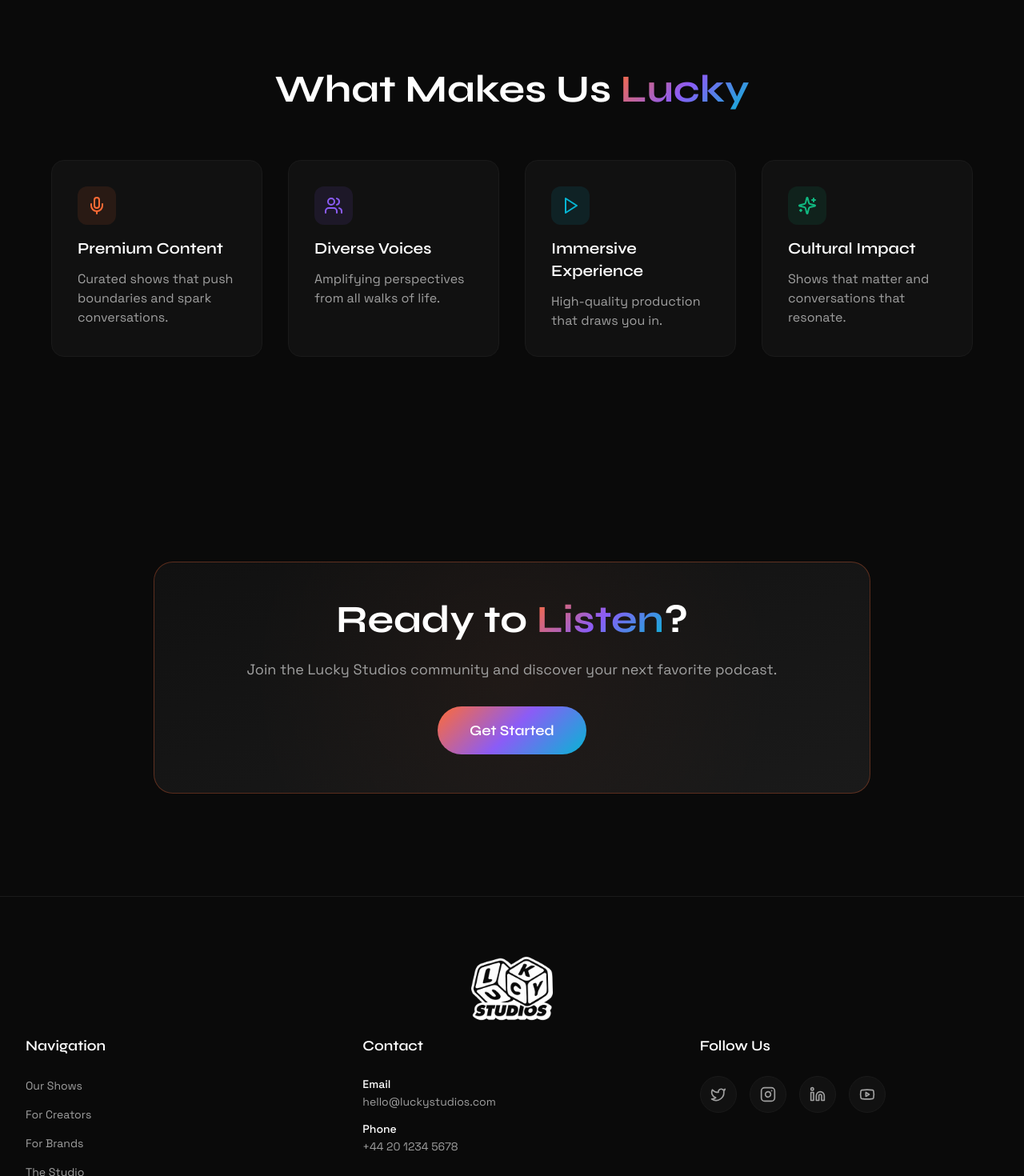
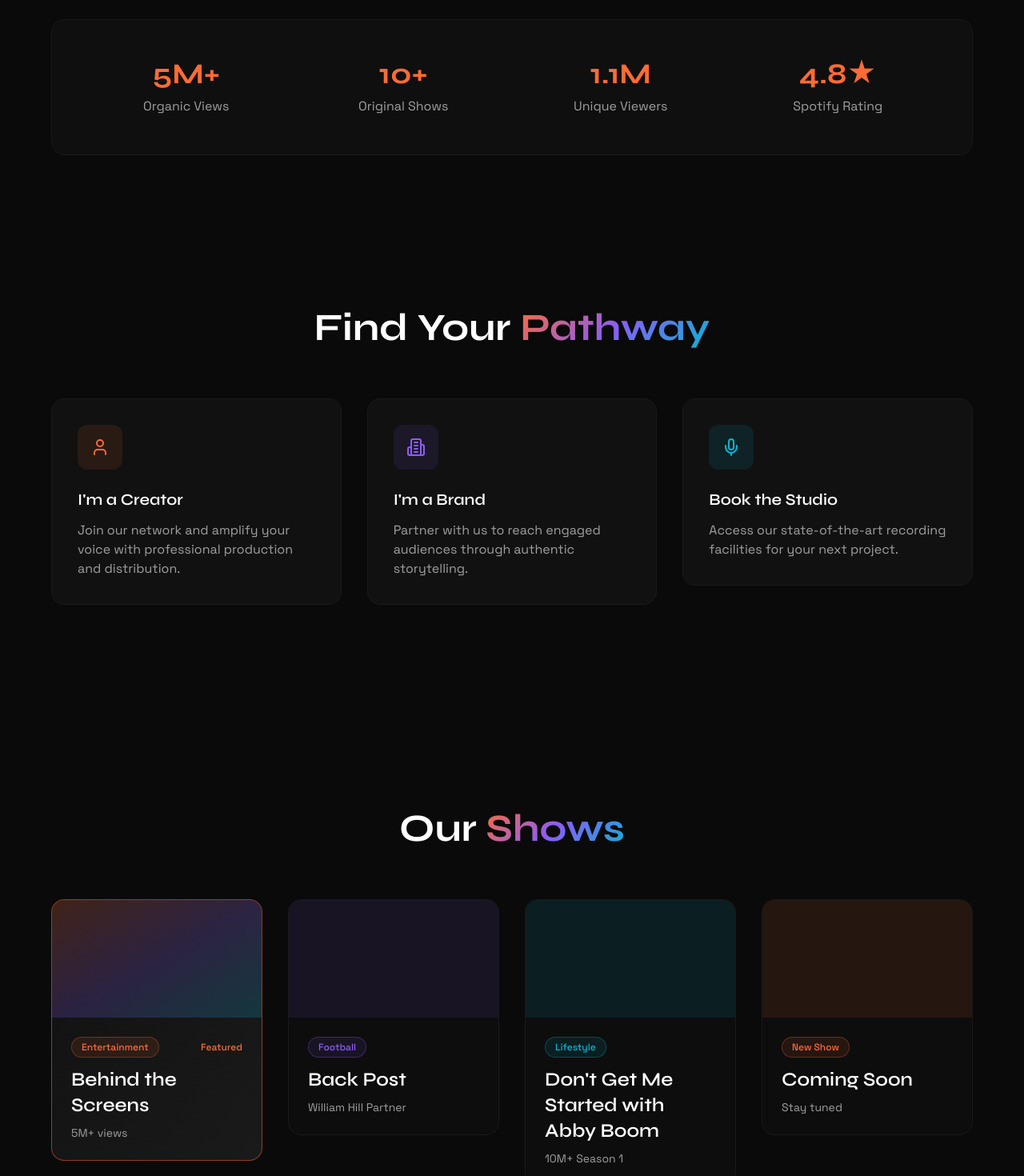
Before and after one commit to curtismorton/lucky-studios, a Next.js app: page / in a window 1280 px wide. Shown: the part 840-2310 px from the top of the page at 80% size. Built offline with nearby package versions, Linux system fonts and the light colour scheme.

Commit message:
Enhance Hero component with updated text gradient effects; refine global styles for better text animations and overall visual consistency.

```diff
--- a/app/page.tsx
+++ b/app/page.tsx
@@ -1,8 +1,10 @@
 "use client";
 
 import { motion } from "framer-motion";
-import { Mic, Play, Users, Sparkles } from "lucide-react";
 import Hero from "@/components/home/Hero";
+import StatsBar from "@/components/home/StatsBar";
+import Pathways from "@/components/home/Pathways";
+import ShowsGrid from "@/components/home/ShowsGrid";
 
 export default function Home() {
   return (
@@ -10,97 +12,14 @@ export default function Home() {
       {/* Hero Section */}
       <Hero />
 
-      {/* Features Section */}
-      <section className="relative px-4 py-24 md:py-32">
-        <div className="mx-auto max-w-6xl">
-          <motion.h2
-            initial={{ opacity: 0, y: 20 }}
-            whileInView={{ opacity: 1, y: 0 }}
-            viewport={{ once: true }}
-            transition={{ duration: 0.6 }}
-            className="mb-12 sm:mb-16 text-center font-heading text-3xl sm:text-4xl font-bold md:text-5xl"
-          >
-            What Makes Us{" "}
-            <span className="text-gradient-accent">Lucky</span>
-          </motion.h2>
+      {/* Stats Bar */}
+      <StatsBar />
 
-          <div className="grid grid-cols-1 sm:grid-cols-2 gap-6 sm:gap-8 md:grid-cols-2 lg:grid-cols-4">
-            {[
-              {
-                icon: Mic,
-                title: "Premium Content",
-                description: "Curated shows that push boundaries and spark conversations.",
-                bgColor: "bg-accent-orange/10",
-                textColor: "text-accent-orange",
-                glowClass: "hover:glow-orange",
-                color: "orange",
-              },
-              {
-                icon: Users,
-                title: "Diverse Voices",
-                description: "Amplifying perspectives from all walks of life.",
-                bgColor: "bg-accent-purple/10",
-                textColor: "text-accent-purple",
-                glowClass: "hover:glow-purple",
-                color: "purple",
-              },
-              {
-                icon: Play,
-                title: "Immersive Experience",
-                description: "High-quality production that draws you in.",
-                bgColor: "bg-accent-cyan/10",
-                textColor: "text-accent-cyan",
-                glowClass: "hover:glow-cyan",
-                color: "cyan",
-              },
-              {
-                icon: Sparkles,
-                title: "Cultural Impact",
-                description: "Shows that matter and conversations that resonate.",
-                bgColor: "bg-accent-green/10",
-                textColor: "text-accent-green",
-                glowClass: "hover:glow-green",
-                color: "green",
-              },
-            ].map((feature, index) => {
-              const Icon = feature.icon;
+      {/* Pathways Section */}
+      <Pathways />
 
-              // Predefined mapping for hover border colors (Tailwind-safe)
-              const colorStyles = {
-                orange: "hover:border-accent-orange/50",
-                purple: "hover:border-accent-purple/50",
-                cyan: "hover:border-accent-cyan/50",
-                green: "hover:border-accent-green/50",
-              };
-
-              const hoverBorderClass = colorStyles[feature.color as keyof typeof colorStyles] || colorStyles.orange;
-
-              return (
-                <motion.div
-                  key={feature.title}
-                  initial={{ opacity: 0, y: 20 }}
-                  whileInView={{ opacity: 1, y: 0 }}
-                  viewport={{ once: true }}
-                  transition={{ duration: 0.6, delay: index * 0.1 }}
-                  className={`group relative rounded-2xl border border-background-tertiary bg-background-secondary p-8 transition-all duration-300 ${hoverBorderClass} hover:bg-background-tertiary ${feature.glowClass}`}
-                >
-                  <div
-                    className={`mb-4 inline-flex rounded-xl ${feature.bgColor} p-3 ${feature.textColor} transition-transform duration-300 group-hover:scale-110`}
-                  >
-                    <Icon className="h-6 w-6" />
-                  </div>
-                  <h3 className="mb-3 font-heading text-xl font-semibold">
-                    {feature.title}
-                  </h3>
-                  <p className="font-body text-text-secondary">
-                    {feature.description}
-                  </p>
-                </motion.div>
-              );
-            })}
-          </div>
-        </div>
-      </section>
+      {/* Shows Grid */}
+      <ShowsGrid />
 
       {/* CTA Section */}
       <section className="relative px-4 py-24 md:py-32">
--- a/components/home/Pathways.tsx
+++ b/components/home/Pathways.tsx
@@ -1,38 +1,40 @@
 "use client";
 
 import { motion } from "framer-motion";
-import { Mic, Building, Video, ArrowRight } from "lucide-react";
+import { useInView } from "framer-motion";
+import { useRef } from "react";
 import Link from "next/link";
-import { cardHover, buttonHover, buttonTap } from "@/lib/animations";
+import { User, Building2, Mic } from "lucide-react";
+import { cardHover } from "@/lib/animations";
 
 interface Pathway {
   title: string;
   description: string;
   href: string;
-  icon: typeof Mic;
+  icon: typeof User;
   accentColor: "orange" | "purple" | "cyan";
 }
 
 const pathways: Pathway[] = [
   {
     title: "I'm a Creator",
-    description: "Join our network and grow your audience",
+    description: "Join our network and amplify your voice with professional production and distribution.",
     href: "/creators",
-    icon: Mic,
+    icon: User,
     accentColor: "orange",
   },
   {
     title: "I'm a Brand",
-    description: "Partner with us on branded content",
+    description: "Partner with us to reach engaged audiences through authentic storytelling.",
     href: "/brands",
-    icon: Building,
+    icon: Building2,
     accentColor: "purple",
   },
   {
     title: "Book the Studio",
-    description: "Rent our London Bridge space",
+    description: "Access our state-of-the-art recording facilities for your next project.",
     href: "/studio",
-    icon: Video,
+    icon: Mic,
     accentColor: "cyan",
   },
 ];
@@ -41,44 +43,41 @@ const accentStyles = {
   orange: {
     bg: "bg-accent-orange/10",
     text: "text-accent-orange",
-    border: "border-accent-orange/30",
+    border: "border-accent-orange/50",
     glow: "hover:glow-orange",
-    hoverBorder: "hover:border-accent-orange/50",
   },
   purple: {
     bg: "bg-accent-purple/10",
     text: "text-accent-purple",
-    border: "border-accent-purple/30",
+    border: "border-accent-purple/50",
     glow: "hover:glow-purple",
-    hoverBorder: "hover:border-accent-purple/50",
   },
   cyan: {
     bg: "bg-accent-cyan/10",
     text: "text-accent-cyan",
-    border: "border-accent-cyan/30",
+    border: "border-accent-cyan/50",
     glow: "hover:glow-cyan",
-    hoverBorder: "hover:border-accent-cyan/50",
   },
 };
 
 export default function Pathways() {
+  const ref = useRef(null);
+  const isInView = useInView(ref, { once: true, margin: "-100px" });
+
   return (
-    <section className="relative mx-auto max-w-7xl px-4 py-24 sm:px-6 lg:px-8 md:py-32">
-      {/* Section Header */}
-      <motion.div
+    <section ref={ref} className="relative px-4 py-24 md:py-32">
+      <div className="mx-auto max-w-6xl">
+        <motion.h2
           initial={{ opacity: 0, y: 20 }}
-        whileInView={{ opacity: 1, y: 0 }}
-        viewport={{ once: true }}
+          animate={isInView ? { opacity: 1, y: 0 } : {}}
           transition={{ duration: 0.6 }}
-        className="mb-16 text-center"
+          className="mb-12 sm:mb-16 text-center font-heading text-3xl sm:text-4xl font-bold md:text-5xl"
         >
-        <h2 className="font-heading text-3xl sm:text-4xl font-bold md:text-5xl">
-          Find Your <span className="text-gradient-accent">Path</span>
-        </h2>
-      </motion.div>
+          Find Your{" "}
+          <span className="text-gradient-accent">Pathway</span>
+        </motion.h2>
 
-      {/* Pathway Cards */}
-      <div className="grid grid-cols-1 gap-6 md:grid-cols-3">
+        <div className="grid grid-cols-1 md:grid-cols-3 gap-6 sm:gap-8">
           {pathways.map((pathway, index) => {
             const Icon = pathway.icon;
             const styles = accentStyles[pathway.accentColor];
@@ -87,50 +86,32 @@ export default function Pathways() {
               <motion.div
                 key={pathway.title}
                 initial={{ opacity: 0, y: 20 }}
-              whileInView={{ opacity: 1, y: 0 }}
-              viewport={{ once: true }}
+                animate={isInView ? { opacity: 1, y: 0 } : {}}
                 transition={{ duration: 0.6, delay: index * 0.1 }}
               >
                 <Link href={pathway.href}>
                   <motion.div
-                  className={`group relative overflow-hidden rounded-2xl border ${styles.border} ${styles.hoverBorder} bg-background-secondary/50 backdrop-blur-sm p-6 sm:p-8 transition-all duration-300 ${styles.glow} touch-manipulation`}
                     whileHover={cardHover}
+                    className={`group relative rounded-2xl border border-background-tertiary bg-background-secondary p-8 transition-all duration-300 ${styles.border} hover:bg-background-tertiary ${styles.glow}`}
                   >
-                  {/* Icon Circle */}
-                  <div className="mb-6">
                     <div
-                      className={`inline-flex h-16 w-16 items-center justify-center rounded-full ${styles.bg} transition-transform duration-300 group-hover:scale-110`}
+                      className={`mb-6 inline-flex rounded-xl ${styles.bg} p-4 ${styles.text} transition-transform duration-300 group-hover:scale-110`}
                     >
-                      <Icon className={`h-8 w-8 ${styles.text}`} />
+                      <Icon className="h-6 w-6" />
                     </div>
-                  </div>
-
-                  {/* Content */}
-                  <h3 className="mb-3 font-heading text-xl sm:text-2xl font-semibold text-white">
+                    <h3 className="mb-3 font-heading text-xl font-semibold">
                       {pathway.title}
                     </h3>
-                  <p className="mb-6 font-body text-text-secondary">
+                    <p className="font-body text-text-secondary">
                       {pathway.description}
                     </p>
-
-                  {/* Arrow */}
-                  <div className={`relative inline-flex items-center gap-2 ${styles.text} font-body text-sm font-medium`}>
-                    <span>Learn more</span>
-                    <div className="opacity-0 -translate-x-2 transition-all duration-300 group-hover:opacity-100 group-hover:translate-x-0">
-                      <ArrowRight className="h-4 w-4" />
-                    </div>
-                  </div>
-
-                  {/* Hover Glow Effect */}
-                  <div
-                    className={`pointer-events-none absolute inset-0 -z-10 rounded-2xl opacity-0 transition-opacity duration-300 group-hover:opacity-100 ${styles.bg}`}
-                  />
                   </motion.div>
                 </Link>
               </motion.div>
             );
           })}
         </div>
+      </div>
     </section>
   );
 }
--- a/components/home/ShowsGrid.tsx
+++ b/components/home/ShowsGrid.tsx
@@ -1,56 +1,76 @@
 "use client";
 
-import { motion } from "framer-motion";
+import { motion, useInView } from "framer-motion";
+import { useRef } from "react";
 import Link from "next/link";
+import { ArrowRight } from "lucide-react";
+import ShowCard from "@/components/shows/ShowCard";
 import { shows } from "@/lib/data/shows";
-import ShowCard from "@/components/shows/ShowCard";
+import { buttonHover, buttonTap } from "@/lib/animations";
+
+// Filter shows to display on homepage
+const featuredShows = shows.filter(
+  (show) =>
+    show.slug === "behind-the-screens" ||
+    show.slug === "back-post" ||
+    show.slug === "dont-get-me-started"
+);
+
+// Add Coming Soon placeholder
+const comingSoonShow = shows.find((show) => show.slug === "coming-soon");
 
 export default function ShowsGrid() {
+  const ref = useRef(null);
+  const isInView = useInView(ref, { once: true, margin: "-100px" });
+
   return (
-    <section className="relative mx-auto max-w-7xl px-4 py-24 sm:px-6 lg:px-8 md:py-32">
-      {/* Section Header */}
+    <section ref={ref} className="relative px-4 py-24 md:py-32">
+      <div className="mx-auto max-w-6xl">
+        <motion.h2
+          initial={{ opacity: 0, y: 20 }}
+          animate={isInView ? { opacity: 1, y: 0 } : {}}
+          transition={{ duration: 0.6 }}
+          className="mb-12 sm:mb-16 text-center font-heading text-3xl sm:text-4xl font-bold md:text-5xl"
+        >
+          Our{" "}
+          <span className="text-gradient-accent">Shows</span>
+        </motion.h2>
+
+        <div className="grid grid-cols-1 sm:grid-cols-2 lg:grid-cols-4 gap-6 sm:gap-8 mb-12">
+          {featuredShows.map((show, index) => (
+            <ShowCard
+              key={show.id}
+              show={show}
+              index={index}
+              featured={show.featured}
+            />
+          ))}
+          {comingSoonShow && (
+            <ShowCard
+              show={comingSoonShow}
+              index={featuredShows.length}
+            />
+          )}
+        </div>
+
         <motion.div
           initial={{ opacity: 0, y: 20 }}
-        whileInView={{ opacity: 1, y: 0 }}
-        viewport={{ once: true }}
-        transition={{ duration: 0.6 }}
-        className="mb-16 text-center"
-      >
-        <h2 className="mb-4 font-heading text-3xl sm:text-4xl font-bold md:text-5xl">
-          Our <span className="text-gradient-accent">Network</span>
-        </h2>
-        <p className="font-body text-base sm:text-lg text-text-secondary">
-          Hit shows reaching millions
-        </p>
-      </motion.div>
-
-      {/* Shows Grid */}
-      <div className="mb-12 grid grid-cols-1 sm:grid-cols-2 gap-4 sm:gap-6 md:grid-cols-4">
-        {shows.map((show, index) => (
-          <div key={show.id} className={show.featured ? "sm:col-span-2 md:col-span-2" : ""}>
-            <ShowCard show={show} index={index} featured={show.featured} />
-          </div>
-        ))}
-      </div>
-
-      {/* View All Button */}
-      <motion.div
-        initial={{ opacity: 0, y: 20 }}
-        whileInView={{ opacity: 1, y: 0 }}
-        viewport={{ once: true }}
+          animate={isInView ? { opacity: 1, y: 0 } : {}}
           transition={{ duration: 0.6, delay: 0.4 }}
-        className="text-center"
+          className="flex justify-center"
         >
           <Link href="/shows">
             <motion.button
-            className="rounded-full border-2 border-accent-orange bg-transparent px-6 py-3 sm:px-8 sm:py-4 font-heading text-base sm:text-lg font-semibold text-white transition-all duration-300 hover:bg-accent-orange/10 hover:glow-orange touch-manipulation min-h-[44px]"
-            whileHover={{ scale: 1.05 }}
-            whileTap={{ scale: 0.95 }}
+              className="group flex items-center gap-2 rounded-full border-2 border-accent-orange bg-transparent px-8 py-4 font-heading text-lg font-semibold text-white transition-all duration-300 hover:bg-accent-orange/10 hover:glow-orange"
+              whileHover={buttonHover}
+              whileTap={buttonTap}
             >
               View All Shows
+              <ArrowRight className="h-5 w-5 transition-transform duration-300 group-hover:translate-x-1" />
             </motion.button>
           </Link>
         </motion.div>
+      </div>
     </section>
   );
 }
--- a/components/home/StatsBar.tsx
+++ b/components/home/StatsBar.tsx
@@ -1,91 +1,72 @@
 "use client";
 
-import { useEffect, useRef, useState } from "react";
 import { motion, useInView } from "framer-motion";
+import { useRef, useEffect, useState } from "react";
 
-interface Stat {
-  value: number;
+interface StatItem {
+  value: string;
   label: string;
-  suffix: string;
-  decimals?: number;
+  suffix?: string;
+  prefix?: string;
 }
 
-const stats: Stat[] = [
-  { value: 5, label: "Organic Views", suffix: "M+", decimals: 0 },
-  { value: 10, label: "Original Shows", suffix: "+", decimals: 0 },
-  { value: 1.1, label: "Unique Viewers", suffix: "M", decimals: 1 },
-  { value: 4.8, label: "Spotify Rating", suffix: "★", decimals: 1 },
+const stats: StatItem[] = [
+  { value: "5", label: "Organic Views", suffix: "M+" },
+  { value: "10", label: "Original Shows", suffix: "+" },
+  { value: "1.1", label: "Unique Viewers", suffix: "M" },
+  { value: "4.8", label: "Spotify Rating", suffix: "★" },
 ];
 
-function StatItem({
-  stat,
-  index,
-  isInView,
+function AnimatedNumber({
+  value,
+  suffix,
+  prefix,
 }: {
-  stat: Stat;
-  index: number;
-  isInView: boolean;
+  value: string;
+  suffix?: string;
+  prefix?: string;
 }) {
-  const [count, setCount] = useState(0);
-  const frameRef = useRef<number>();
+  const [displayValue, setDisplayValue] = useState("0");
+  const isNumeric = !isNaN(parseFloat(value)) && isFinite(parseFloat(value));
 
   useEffect(() => {
-    if (!isInView) return;
-
-    const duration = 2000; // 2 seconds
-    const startTime = Date.now();
-    const startValue = 0;
-    const endValue = stat.value;
-
-    const animate = () => {
-      const elapsed = Date.now() - startTime;
-      const progress = Math.min(elapsed / duration, 1);
-
-      // Easing function for smooth animation
-      const easeOutQuart = 1 - Math.pow(1 - progress, 4);
-      const currentValue = startValue + (endValue - startValue) * easeOutQuart;
-
-      if (stat.decimals === 0) {
-        setCount(Math.floor(currentValue));
-      } else {
-        setCount(parseFloat(currentValue.toFixed(stat.decimals)));
+    if (!isNumeric) {
+      setDisplayValue(value);
+      return;
     }
 
-      if (progress < 1) {
-        frameRef.current = requestAnimationFrame(animate);
+    const numValue = parseFloat(value);
+    const duration = 2000; // 2 seconds
+    const steps = 60;
+    const increment = numValue / steps;
+    let current = 0;
+    let step = 0;
+
+    const timer = setInterval(() => {
+      step++;
+      current += increment;
+      if (step >= steps) {
+        setDisplayValue(value);
+        clearInterval(timer);
       } else {
-        setCount(endValue);
+        // Format based on original value
+        if (value.includes(".")) {
+          setDisplayValue(current.toFixed(1));
+        } else {
+          setDisplayValue(Math.floor(current).toString());
         }
-    };
+      }
+    }, duration / steps);
 
-    frameRef.current = requestAnimationFrame(animate);
-
-    return () => {
-      if (frameRef.current) {
-        cancelAnimationFrame(frameRef.current);
-      }
-    };
-  }, [isInView, stat.value, stat.decimals]);
+    return () => clearInterval(timer);
+  }, [value, isNumeric]);
 
   return (
-    <motion.div
-      initial={{ opacity: 0, y: 20 }}
-      whileInView={{ opacity: 1, y: 0 }}
-      viewport={{ once: true }}
-      transition={{ duration: 0.6, delay: index * 0.1 }}
-      className="text-center"
-    >
-      <div className="mb-2 font-heading text-2xl sm:text-3xl font-bold md:text-4xl lg:text-5xl">
-        <span className="text-gradient-accent">
-          {stat.decimals === 0
-            ? `${count}${stat.suffix}`
-            : `${count.toFixed(stat.decimals)}${stat.suffix}`}
+    <span>
+      {prefix}
+      {displayValue}
+      {suffix}
     </span>
-      </div>
-      <div className="font-body text-xs font-medium uppercase tracking-wider text-text-muted">
-        {stat.label}
-      </div>
-    </motion.div>
   );
 }
 
@@ -94,26 +75,49 @@ export default function StatsBar() {
   const isInView = useInView(ref, { once: true, margin: "-100px" });
 
   return (
-    <motion.section
+    <section
       ref={ref}
+      className="relative px-4 py-12 md:py-16 overflow-hidden"
+    >
+      <div className="mx-auto max-w-6xl">
+        <motion.div
           initial={{ opacity: 0, y: 20 }}
-      whileInView={{ opacity: 1, y: 0 }}
-      viewport={{ once: true }}
+          animate={isInView ? { opacity: 1, y: 0 } : {}}
           transition={{ duration: 0.6 }}
-      className="relative mx-auto max-w-7xl px-4 py-12 sm:px-6 lg:px-8"
+          className="relative rounded-2xl border border-background-tertiary bg-background-secondary/80 backdrop-blur-sm p-8 md:p-12"
         >
-      <div className="rounded-2xl border border-background-tertiary bg-background-secondary/50 backdrop-blur-sm p-4 sm:p-6 md:p-8 lg:p-12">
-        <div className="grid grid-cols-2 gap-4 sm:gap-6 md:grid-cols-4 md:gap-4">
+          <div className="grid grid-cols-2 md:grid-cols-4 gap-6 md:gap-8">
             {stats.map((stat, index) => (
-            <StatItem
+              <motion.div
                 key={stat.label}
-              stat={stat}
-              index={index}
-              isInView={isInView}
+                initial={{ opacity: 0, y: 20 }}
+                animate={isInView ? { opacity: 1, y: 0 } : {}}
+                transition={{ duration: 0.6, delay: index * 0.1 }}
+                className="text-center"
+              >
+                <div className="mb-2 font-heading text-3xl md:text-4xl font-bold text-accent-orange">
+                  {isInView ? (
+                    <AnimatedNumber
+                      value={stat.value}
+                      suffix={stat.suffix}
+                      prefix={stat.prefix}
                     />
+                  ) : (
+                    <span>
+                      {stat.prefix}
+                      {stat.value}
+                      {stat.suffix}
+                    </span>
+                  )}
+                </div>
+                <div className="font-body text-sm md:text-base text-text-secondary">
+                  {stat.label}
+                </div>
+              </motion.div>
             ))}
           </div>
+        </motion.div>
       </div>
-    </motion.section>
+    </section>
   );
 }
--- a/components/layout/Navbar.tsx
+++ b/components/layout/Navbar.tsx
@@ -3,16 +3,17 @@
 import { useState, useEffect } from "react";
 import { motion, AnimatePresence } from "framer-motion";
 import { Menu, X } from "lucide-react";
+import Link from "next/link";
 import MobileMenu from "./MobileMenu";
 import { buttonHover, buttonTap } from "@/lib/animations";
 import Logo from "@/components/ui/Logo";
 
 const navLinks = [
-  { name: "Our Shows", href: "#shows" },
-  { name: "For Creators", href: "#creators" },
-  { name: "For Brands", href: "#brands" },
-  { name: "The Studio", href: "#studio" },
-  { name: "About", href: "#about" },
+  { name: "Our Shows", href: "/shows" },
+  { name: "For Creators", href: "/creators" },
+  { name: "For Brands", href: "/brands" },
+  { name: "The Studio", href: "/studio" },
+  { name: "About", href: "/about" },
 ];
 
 export default function Navbar() {
@@ -48,14 +49,14 @@ export default function Navbar() {
             {/* Desktop Navigation */}
             <div className="hidden md:flex md:items-center md:gap-8">
               {navLinks.map((link) => (
-                <motion.a
-                  key={link.name}
-                  href={link.href}
-                  className="link-underline font-body text-sm font-medium text-text-secondary transition-colors hover:text-white"
-                  whileHover={{ y: -2 }}
-                >
-                  {link.name}
-                </motion.a>
+                <motion.div key={link.name} whileHover={{ y: -2 }}>
+                  <Link
+                    href={link.href}
+                    className="link-underline font-body text-sm font-medium text-text-secondary transition-colors hover:text-white"
+                  >
+                    {link.name}
+                  </Link>
+                </motion.div>
               ))}
               <motion.button
                 className="rounded-full bg-accent-orange px-6 py-2.5 font-heading text-sm font-semibold text-white transition-all duration-300 hover:glow-orange"
```
Also changed, not shown: components/layout/MobileMenu.tsx (+10 -6 lines). Lines whose indentation alone changed are shown as unchanged.
